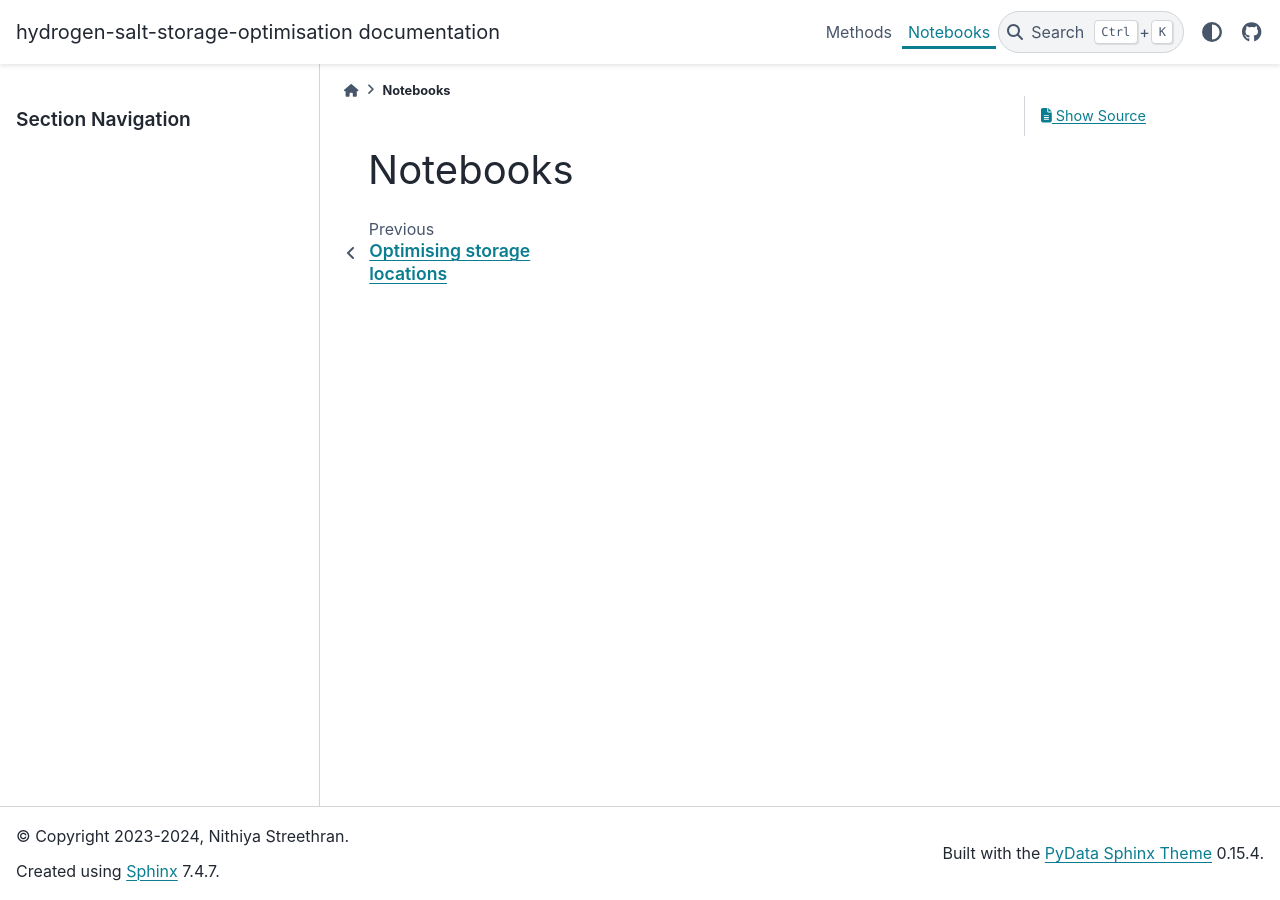
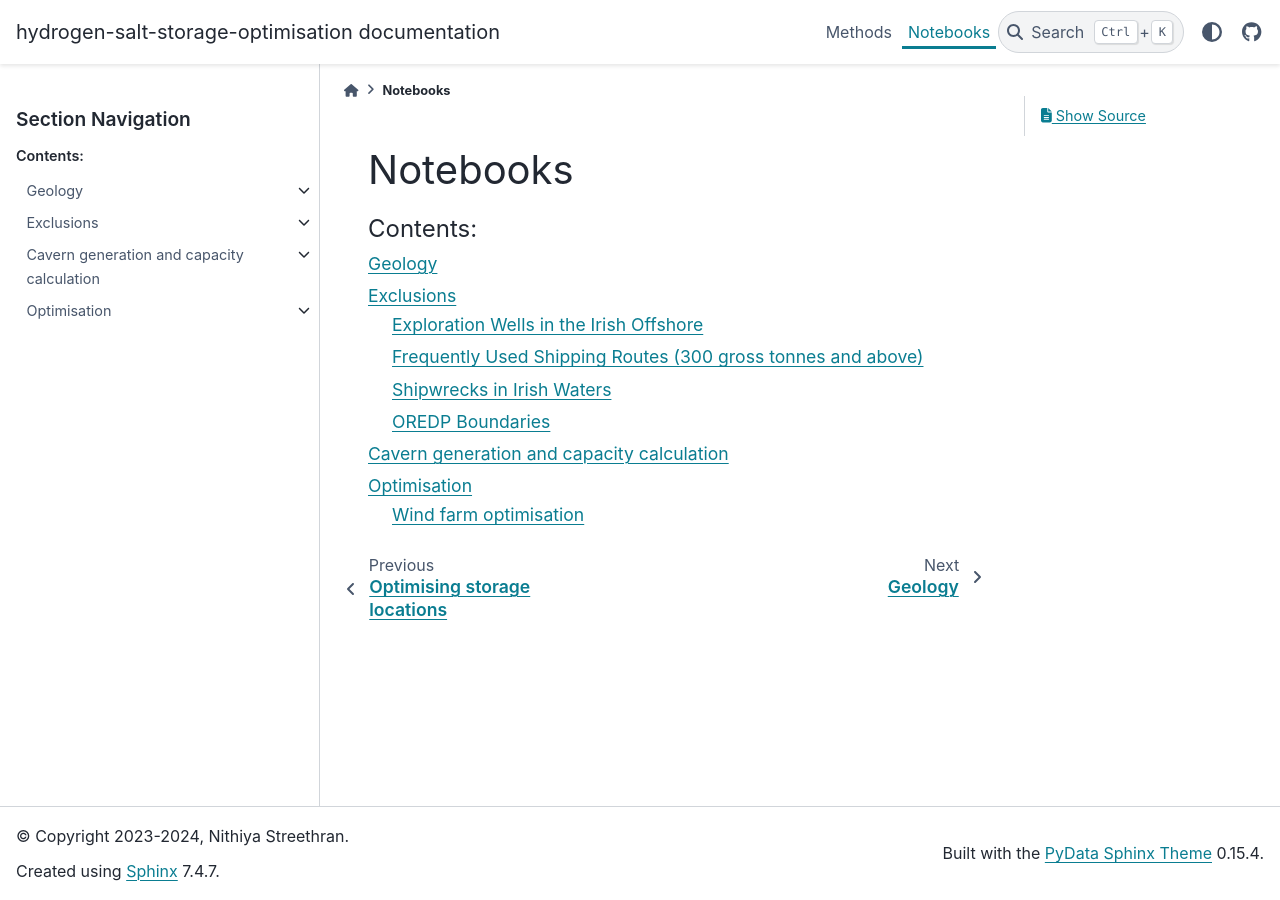
Before and after one commit to wind-to-hydrogen-toolkit/hydrogen-salt-storage, a Sphinx documentation site: the page built from docs/notebooks.rst, in a window 1280 px wide. Built offline with Sphinx 7.4.7 and the PyData theme 0.15.4, drawn with Linux system fonts in a browser that asks for light colours; pages that are not in the unit, such as notebooks, are missing from menus.

Commit message:
add jupyter notebooks to docs

```diff
--- a/docs/conf.py
+++ b/docs/conf.py
@@ -21,13 +21,13 @@ github_url = f"https://github.com/nmstreethran/{project}"
 
 extensions = [
     "sphinx.ext.autodoc",
-    # "myst_nb"
+    "myst_nb"
 ]
 
 # disable sorting of functions by alphabetical order
 autodoc_member_order = "bysource"
 
-# nb_execution_mode = "off"
+nb_execution_mode = "off"
 
 templates_path = ["_templates"]
 exclude_patterns = [
--- a/docs/index.rst
+++ b/docs/index.rst
@@ -15,7 +15,6 @@ Contents
    methods
    notebooks
 
-
 Indices and tables
 ------------------
 
--- a/docs/methods.rst
+++ b/docs/methods.rst
@@ -2,7 +2,7 @@ Methods
 =======
 
 .. toctree::
-   :maxdepth: 2
+   :maxdepth: 1
    :caption: Contents:
 
    methods/data
--- a/docs/notebooks.rst
+++ b/docs/notebooks.rst
@@ -4,3 +4,8 @@ Notebooks
 .. toctree::
    :maxdepth: 2
    :caption: Contents:
+
+   notebooks/geology
+   notebooks/exclusions
+   notebooks/caverns
+   notebooks/optimisation
--- /dev/null
+++ b/docs/notebooks/caverns.rst
@@ -0,0 +1,10 @@
+Cavern generation and capacity calculation
+==========================================
+
+.. toctree::
+   :maxdepth: 1
+   :caption: Contents:
+
+   kish_basin_caverns
+   kish_basin_caverns_constrained
+   kish_basin_caverns_capacity
--- /dev/null
+++ b/docs/notebooks/exclusions.rst
@@ -0,0 +1,14 @@
+Exclusions
+==========
+
+.. toctree::
+   :maxdepth: 1
+   :caption: Contents:
+
+   offshore_wind_farms
+   offshore_exploration_wells
+   frequent_shipping_routes
+   subsea_cables
+   shipwrecks
+   ireland_boundary_basemaps
+   oredp_areas
--- /dev/null
+++ b/docs/notebooks/optimisation.rst
@@ -0,0 +1,9 @@
+Optimisation
+============
+
+.. toctree::
+   :maxdepth: 1
+   :caption: Contents:
+
+   weibull_parameters_wind_speeds
+   wind_farm_optimisation
```
Also changed, not shown: docs/notebooks/geology.rst (added, +10 -0 lines), docs/notebooks/frequent_shipping_routes.ipynb, docs/notebooks/kish_basin_sensitivity.ipynb (deleted), 1 other file.
